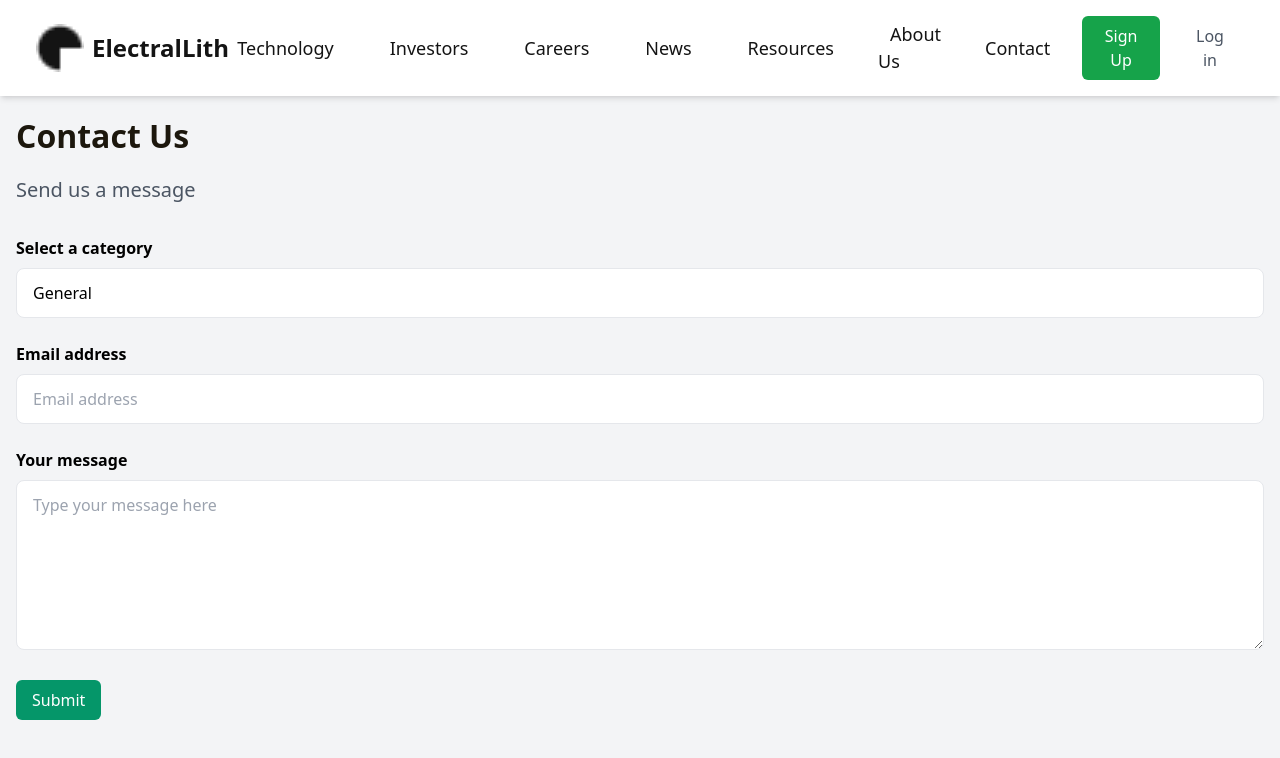
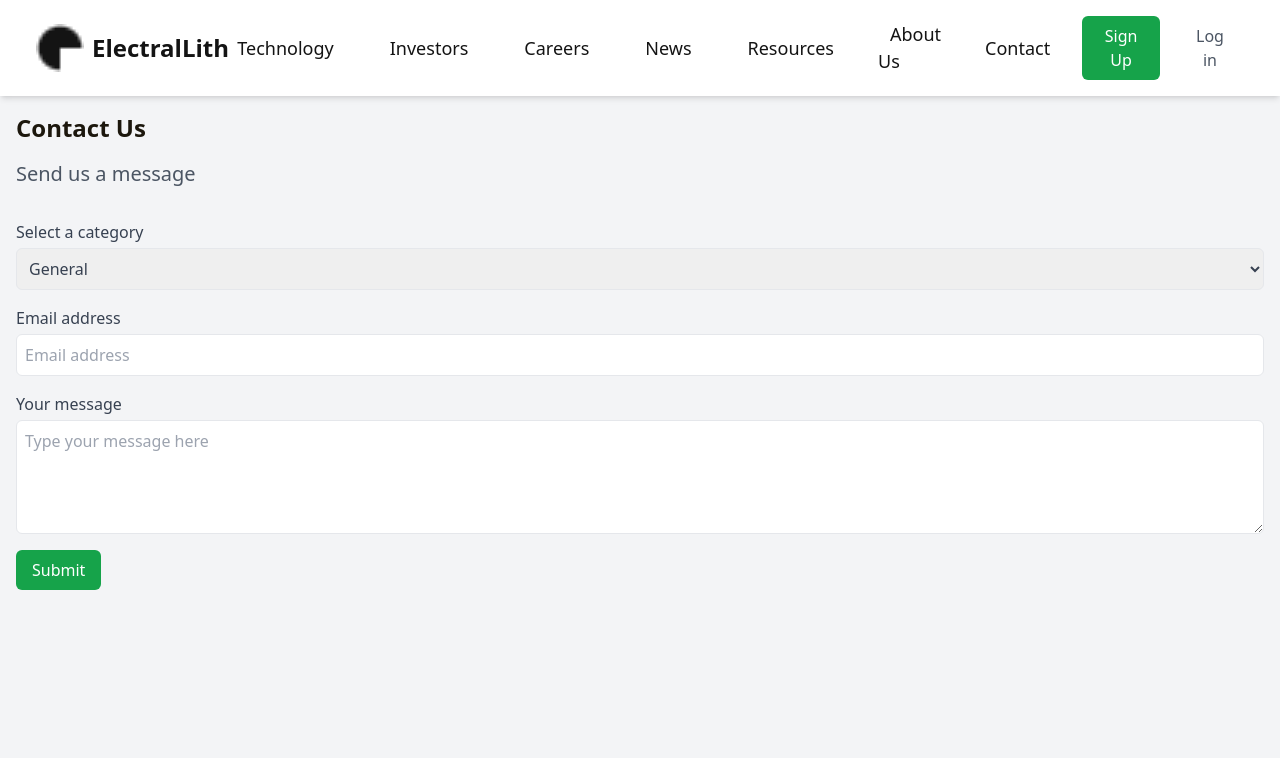
Before and after one commit to taqveemahsan/electral-lith-FE, a React (Vite) app: page /contact-us in a window 1280 px wide. Shown: the top 758 px of the page. Built offline with nearby package versions, Linux system fonts and the light colour scheme.

Commit message:
commit 1/3/2025
Contact us Form change

```diff
--- a/src/components/navbars/pages/ContactForm/ContactUs.jsx
+++ b/src/components/navbars/pages/ContactForm/ContactUs.jsx
@@ -1,8 +1,4 @@
 import { useState } from "react";
-import Input from "./Ui/Input";
-import Select from "./Ui/Select";
-import Textarea from "./Ui/TextArea";
-import Button from "./Ui/Button";
 
 const ContactUs = () => {
   const [formData, setFormData] = useState({
@@ -31,42 +27,61 @@ const ContactUs = () => {
   ];
 
   return (
-        <section className="container mx-auto px-4 mt-4 ">
-            <h1 style={{ fontSize: "2rem" }} className="font-bold mb-2 text-[#1C170D]">
-                Contact Us
-            </h1>
+    <section className="container mx-auto px-4 mt-4">
+      <h1 className="text-2xl font-bold mb-2 text-[#1C170D]">Contact Us</h1>
       <p className="text-xl text-gray-600 mb-8 mt-4">Send us a message</p>
 
-            <form onSubmit={handleSubmit} className="mt-4">
-                <Select
-                    label="Select a category"
-                    options={categoryOptions}
+      <form onSubmit={handleSubmit} className="space-y-4">
+        {/* Category Select */}
+        <label className="block text-gray-700 font-medium">
+          Select a category
+          <select
+            name="category"
             value={formData.category}
-                    onChange={(e) =>
-                        handleChange({ target: { name: "category", value: e.target.value } })
-                    }
-                />
+            onChange={handleChange}
+            className="mt-1 block w-full p-2 border rounded-md"
+          >
+            {categoryOptions.map((option) => (
+              <option key={option.value} value={option.value}>
+                {option.label}
+              </option>
+            ))}
+          </select>
+        </label>
 
-                <Input
-                    label="Email address"
+        {/* Email Input */}
+        <label className="block text-gray-700 font-medium">
+          Email address
+          <input
             type="email"
+            name="email"
             placeholder="Email address"
             value={formData.email}
-                    onChange={(e) =>
-                        handleChange({ target: { name: "email", value: e.target.value } })
-                    }
+            onChange={handleChange}
+            className="mt-1 block w-full p-2 border rounded-md"
           />
+        </label>
 
-                <Textarea
-                    label="Your message"
+        {/* Message Textarea */}
+        <label className="block text-gray-700 font-medium">
+          Your message
+          <textarea
+            name="message"
             placeholder="Type your message here"
             value={formData.message}
-                    onChange={(e) =>
-                        handleChange({ target: { name: "message", value: e.target.value } })
-                    }
+            onChange={handleChange}
+            className="mt-1 block w-full p-2 border rounded-md"
+            rows="4"
           />
+        </label>
 
-                <Button type="submit">Submit</Button>
+        {/* Submit Button */}
+        <button
+          type="submit"
+          className="px-4 bg-green-600 text-white font-medium py-2 rounded-md hover:bg-green-700 transition"
+        >
+          Submit
+        </button>
       </form>
     </section>
   );
--- a/src/components/navbars/pages/ContactForm/Ui/Button.jsx
+++ /dev/null
@@ -1,17 +0,0 @@
-const Button = ({ children, variant = "primary", className = "", ...props }) => {
-    const variants = {
-        primary: "bg-emerald-600 hover:bg-emerald-700 text-white",
-        secondary: "bg-stone-100 hover:bg-stone-200 text-gray-900",
-    };
-
-    return (
-        <button
-            className={`px-4 py-2 rounded-md transition-colors ${variants[variant]} ${className}`}
-            {...props}
-        >
-            {children}
-        </button>
-    );
-};
-
-export default Button;
--- a/src/components/navbars/pages/ContactForm/Ui/Input.jsx
+++ /dev/null
@@ -1,16 +0,0 @@
-const Input = ({ label, type = "text", placeholder, value, onChange, className = "" }) => {
-    return (
-        <div className="mb-6">
-            <label className="block   text-black font-semibold mb-2">{label}</label>
-            <input
-                type={type}
-                placeholder={placeholder}
-                value={value}
-                onChange={onChange}
-                className={`w-full px-4 py-3 rounded-lg border border-gray-200 focus:outline-none focus:border-gray-400 ${className}`}
-            />
-        </div>
-    );
-};
-
-export default Input;
--- a/src/components/navbars/pages/ContactForm/Ui/Select.jsx
+++ /dev/null
@@ -1,20 +0,0 @@
-const Select = ({ label, options, value, onChange, className = "" }) => {
-    return (
-        <div className="mb-6">
-            <label className="block   text-black font-semibold mb-2">{label}</label>
-            <select
-                value={value}
-                onChange={onChange}
-                className={`w-full px-4 py-3 rounded-lg border border-gray-200 focus:outline-none focus:border-gray-400 appearance-none bg-white ${className}`}
-            >
-                {options.map((option) => (
-                    <option key={option.value} value={option.value}>
-                        {option.label}
-                    </option>
-                ))}
-            </select>
-        </div>
-    );
-};
-
-export default Select;
--- a/src/components/navbars/pages/ContactForm/Ui/TextArea.jsx
+++ /dev/null
@@ -1,16 +0,0 @@
-const Textarea = ({ label, placeholder, value, onChange, className = "" }) => {
-    return (
-        <div className="mb-6">
-            <label className="block  text-black font-semibold  mb-2">{label}</label>
-            <textarea
-                placeholder={placeholder}
-                value={value}
-                onChange={onChange}
-                rows={6}
-                className={`w-full px-4 py-3 rounded-lg border border-gray-200 focus:outline-none focus:border-gray-400 ${className}`}
-            />
-        </div>
-    );
-};
-
-export default Textarea;
```
Lines whose indentation alone changed are shown as unchanged.
